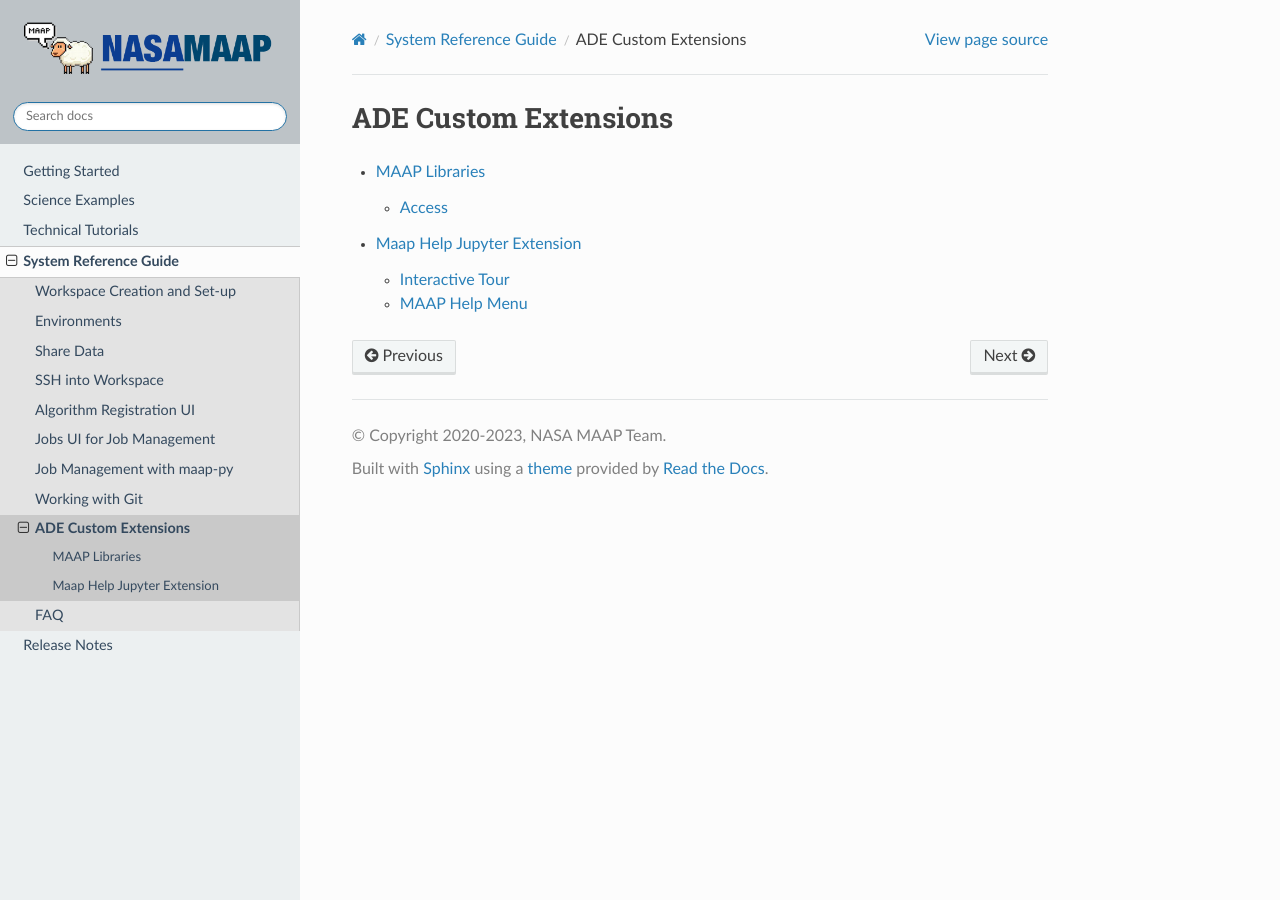
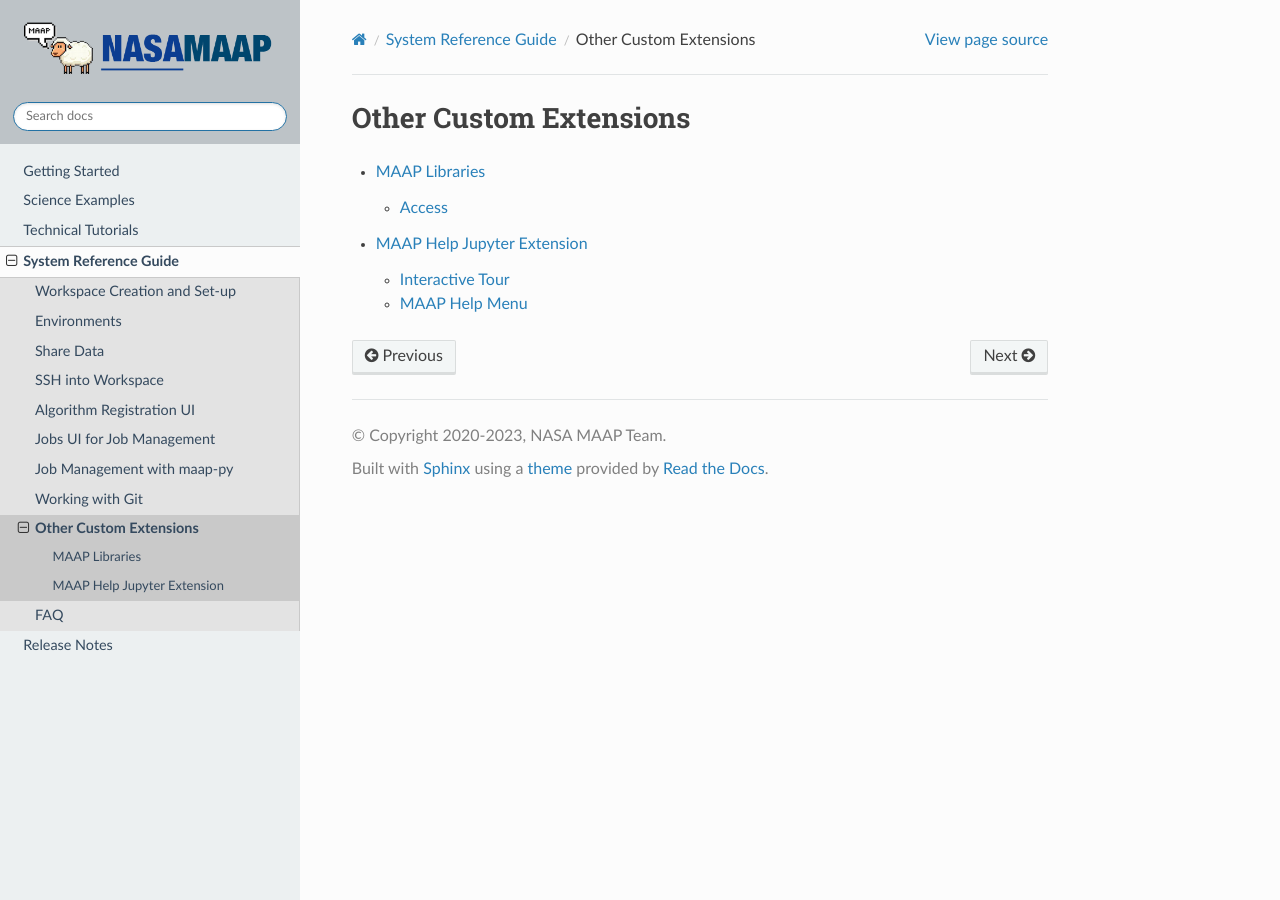
Before and after one commit to MAAP-Project/maap-documentation, a Sphinx documentation site: the page built from docs/source/system_reference_guide/ade_custom_extensions.rst, in a window 1280 px wide. Built offline with Sphinx 7.4.7 and the Read the Docs theme 2.0.0, drawn with Linux system fonts in a browser that asks for light colours; pages that are not in the unit, such as notebooks, are missing from menus.

Commit message:
revoke docs | minor updates

```diff
--- a/docs/source/system_reference_guide/ade_custom_extensions.rst
+++ b/docs/source/system_reference_guide/ade_custom_extensions.rst
@@ -1,4 +1,4 @@
-ADE Custom Extensions
+Other Custom Extensions
 =======================================
 
 .. toctree::
```
Also changed, not shown: docs/source/_static/jobs_ui/jobs_ui_access.png (renamed from docs/source/_static/jobs_ui_access.png), docs/source/_static/jobs_ui/jobs_ui_copy_code.png (renamed from docs/source/_static/jobs_ui_copy_code.png), docs/source/_static/jobs_ui/jobs_ui_failed_toast.png (renamed from docs/source/_static/jobs_ui_failed_toast.png), docs/source/_static/jobs_ui/jobs_ui_overview.png (renamed from docs/source/_static/jobs_ui_overview.png), docs/source/_static/jobs_ui/jobs_ui_submit.png (renamed from docs/source/_static/jobs_ui_submit.png), docs/source/_static/jobs_ui/jobs_ui_submit_detail.png (renamed from docs/source/_static/jobs_ui_submit_detail.png), docs/source/_static/jobs_ui/jobs_ui_submit_toast.png (renamed from docs/source/_static/jobs_ui_submit_toast.png), docs/source/_static/jobs_ui/revoke_failed.png (added), docs/source/_static/jobs_ui/revoke_job.png (added), docs/source/_static/jobs_ui/revoke_successful.png (added), docs/source/getting_started/running_at_scale.ipynb, docs/source/system_reference_guide/ade_custom_extensions/maap_help.ipynb, docs/source/system_reference_guide/jobsui.ipynb.
